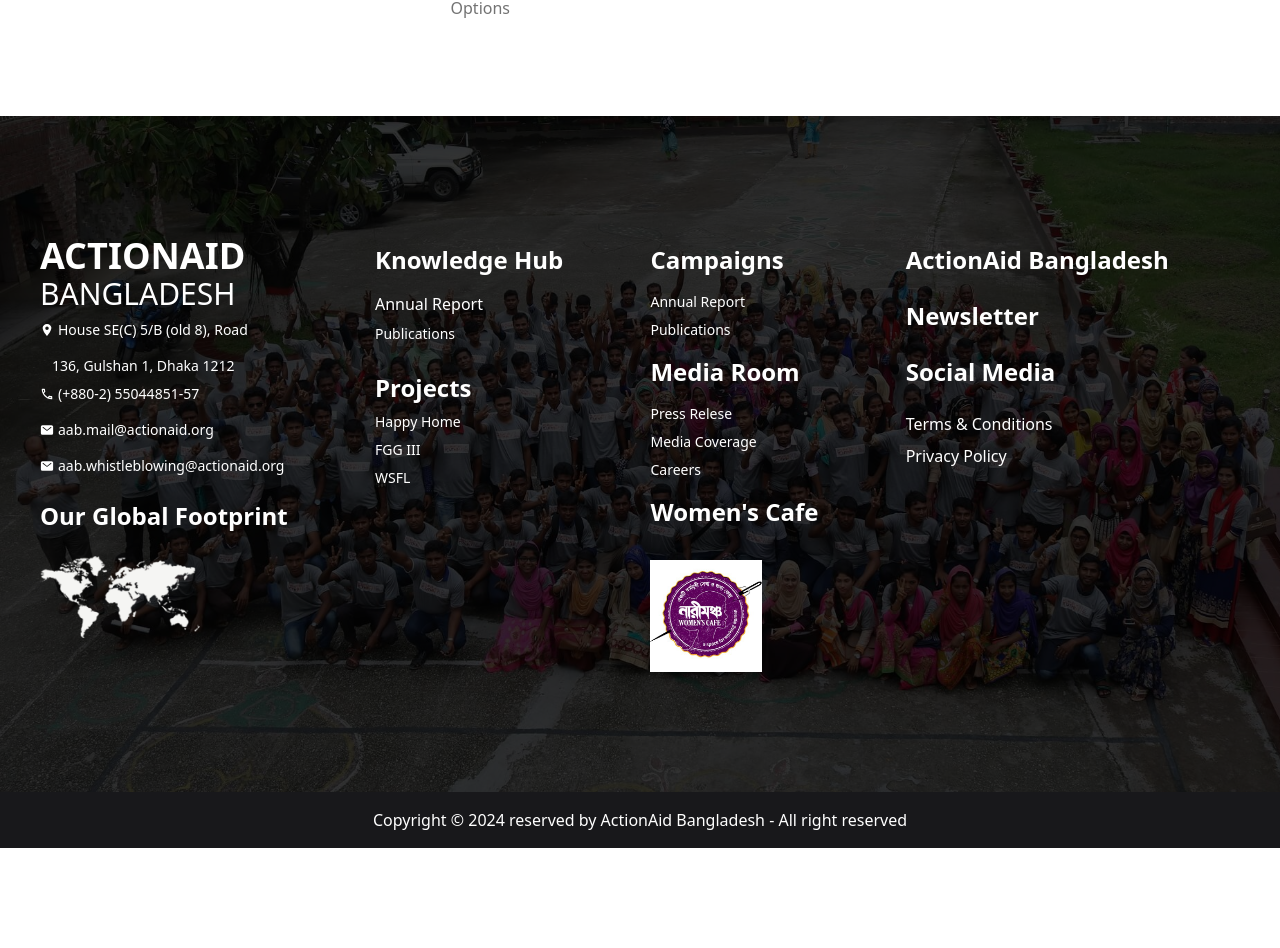
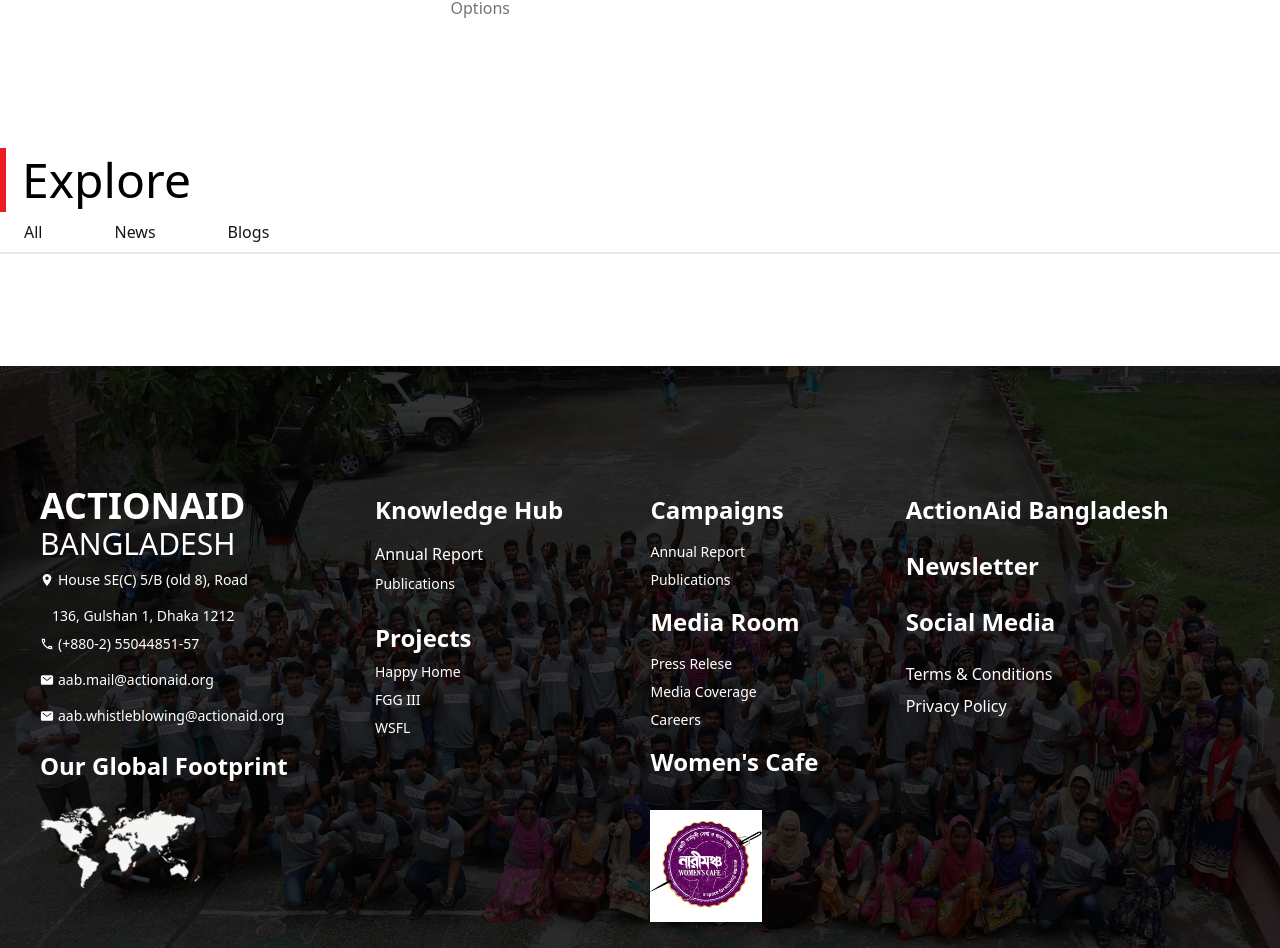
Before and after one commit to armank8/badhon, a React (Vite) app: page / in a window 1280 px wide. Shown: the part 2270-3218 px from the top of the page. Before the commit the page ends 3118 px from the top, so only its background shows below. Built offline with nearby package versions, Linux system fonts and the light colour scheme; the HTML template or start-up script is replaced by a standard one.

Commit message:
explore starts

```diff
--- a/src/App.css
+++ b/src/App.css
@@ -0,0 +1,3 @@
+button:active{
+    border-bottom: 2px solid #ED1C24;
+}
--- a/src/pages/Home/Home.jsx
+++ b/src/pages/Home/Home.jsx
@@ -1,4 +1,5 @@
 // import Footer from '../Shared/Footer'
+import Explore from '../Shared/Explore'
 import Banner from './Banner'
 import Posts from './Posts'
 import Reach from './Reach'
@@ -11,6 +12,7 @@
         <Posts></Posts>
         <Response></Response>
         <Reach></Reach>
+        <Explore></Explore>
         {/* <Footer></Footer> */}
     </div>
   )
--- /dev/null
+++ b/src/pages/Shared/Explore.jsx
@@ -0,0 +1,24 @@
+import { Link } from "react-router-dom";
+
+export default function Explore() {
+    // const [active,setActive] =
+  return (
+    <div className="max-w-7xl mx-auto my-28">
+      {/* titloe */}
+      <div className="flex items-center">
+        <div className="w-[6px] h-16 bg-primary mr-4"></div>
+        <h1 className="text-5xl font-medium text-black">Explore</h1>
+      </div>
+      {/* tabs */}
+
+      <div className="">
+        <div className="blogs_menus flex justify-start gap-6 border-b-2">
+            <button className="px-6 py-2  hover:border-b-2 border-primary active:border-primary">All</button>
+            <button className="px-6 py-2  hover:border-b-2 border-primary active:border-primary">News</button>
+            <button className="px-6 py-2  hover:border-b-2 border-primary active:border-primary">Blogs</button>
+        </div>
+
+      </div>
+    </div>
+  );
+}
--- a/tailwind.config.js
+++ b/tailwind.config.js
@@ -6,7 +6,11 @@
     "./src/**/*.{js,ts,jsx,tsx}",
   ],
   theme: {
-    extend: {},
+    extend: {
+      colors:{
+        'custom-active': '#ED1C24',
+      }
+    },
   },
   daisyui: {
     themes: [
```
